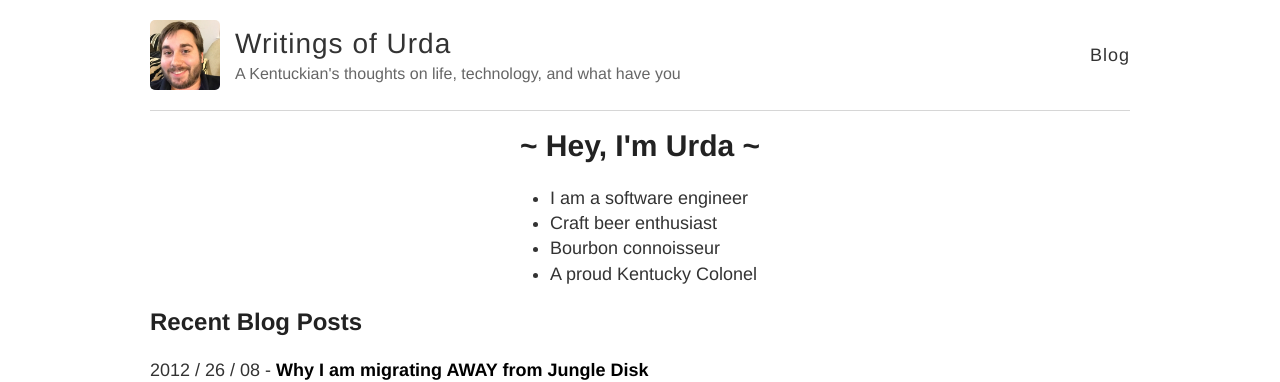
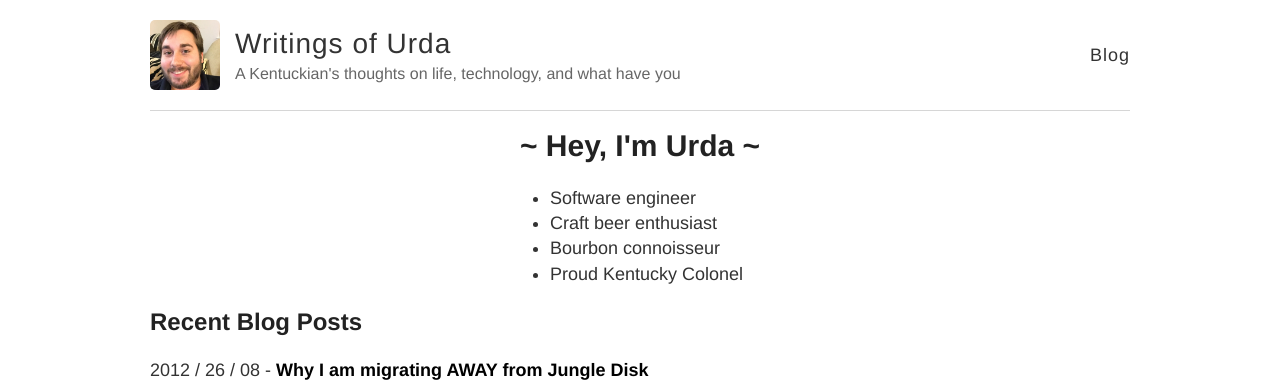
Before and after one commit to urda/website, a Jekyll site: the page built from index.html, in a window 1280 px wide. Shown: the top 382 px of the page. Built offline with Jekyll 4.4.1, drawn with Linux system fonts in a browser that asks for light colours; Markdown is read by kramdown in place of the engine named in the settings.

Commit message:
Redo front bullets

```diff
--- a/index.html
+++ b/index.html
@@ -9,10 +9,10 @@ layout: default
         <h1>~ Hey, I'm Urda ~</h1>
 
         <ul>
-            <li>I am a software engineer</li>
+            <li>Software engineer</li>
             <li>Craft beer enthusiast</li>
             <li>Bourbon connoisseur</li>
-            <li>A proud Kentucky Colonel</li>
+            <li>Proud Kentucky Colonel</li>
         </ul>
 
     </div>
```
